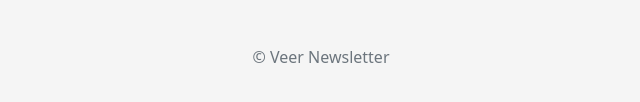
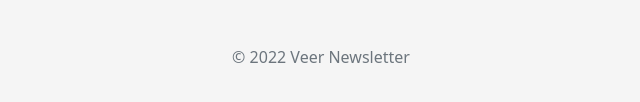
Before and after one commit to SomveerKr/Newsletter-Signup, a website: page signup.html in a window 1280 px wide. Shown: the part 534-636 px from the top of the page, 319-959 px from the left. Drawn offline with nearby package versions, Linux system fonts and the light colour scheme.

Commit message:
Newsletter V1.1 : Adding gitignore

```diff
--- a/signup.html
+++ b/signup.html
@@ -44,7 +44,7 @@
       <input type="email" class="form-control bottom" placeholder="name@example.com" name="email">
 
     <button class="w-100 btn btn-lg btn-primary" type="submit">Sign Me Up!</button>
-    <p class="mt-5 mb-3 text-muted">&copy; Veer Newsletter</p>
+    <p class="mt-5 mb-3 text-muted">&copy; <script>document.write(new Date().getFullYear())</script> Veer Newsletter</p>
   </form>
 </main>
 
```
Also changed, not shown: 1 other file.
